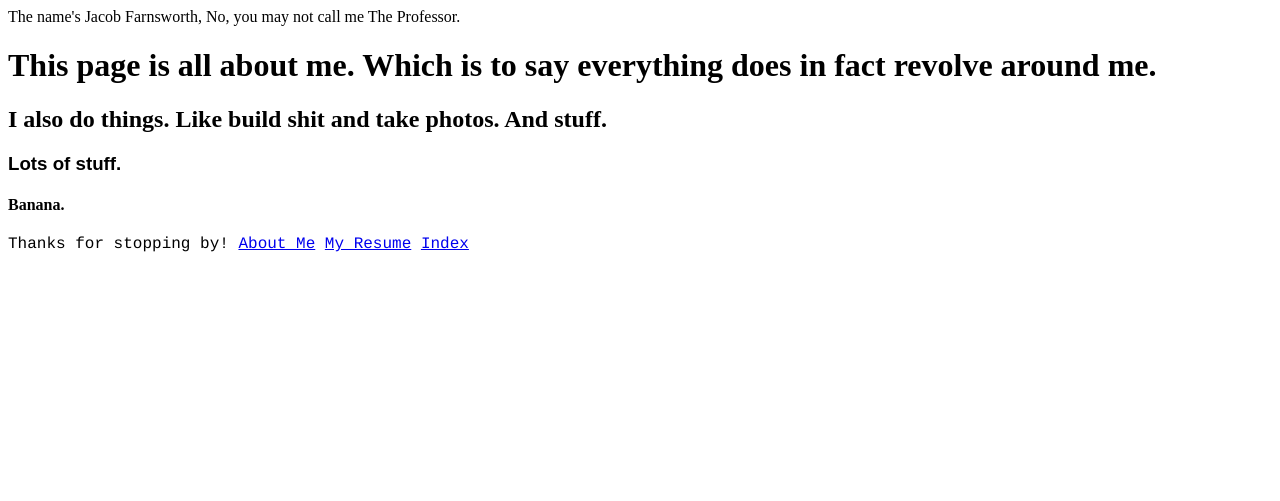
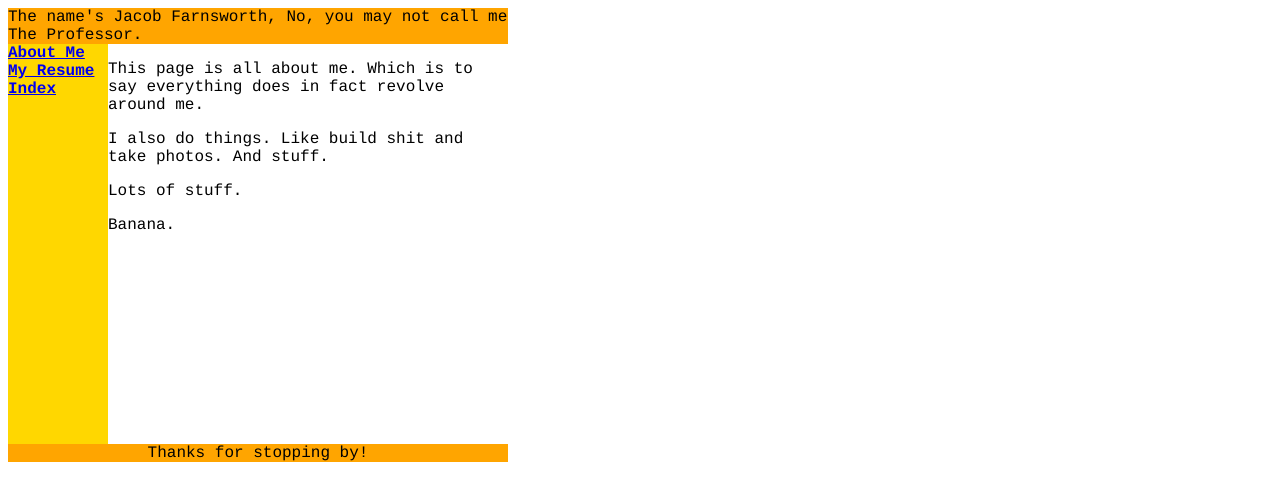
Before and after one commit to baroquebloke/flaskr, a Flask app: page / in a window 1280 px wide. Shown: the top 501 px of the page. Run offline with Flask 2, Linux system fonts and the light colour scheme.

Commit message:
added basic layout and organized style.css

```diff
--- a/static/style.css
+++ b/static/style.css
@@ -1,23 +1,33 @@
-header {
-  font-family: papyrus;
+.container
+{
+  font-family: courier;
+  width: 500px;
 }
 
-body {
-  font-family: sans-serif;
+.header
+{
+  background-color: #FFA500;
 }
 
-h1 {
-  font-family: droid;
+.menu
+{
+  background-color: #FFD700;
+  height: 400px;
+  width: 100px;
+  float: left;
 }
 
-h2 {
-  font-family: times-newroman ;
+.page-content
+{
+  background-color: #EEEEEE;
+  height: 400px;
+  width: 400px;
+  float: left;
 }
 
-p {
-  font-family: papyrus;
+.page-footer
+{
+  background-color: #FFA500;
+  clear: both;
+  text-align: center;
 }
-
-footer {
-  font-family: courier;
-}
--- a/templates/about_me.html
+++ b/templates/about_me.html
@@ -1,18 +1,17 @@
 {% extends "layouts/base.html" %}
 
 {% block content %}
-<h1>
+<p>
 This page is all about me.  Which is to say everything does in fact revolve around me.
-</h1>
-<h2>
+</p>
+<p>
 I also do things.  Like build shit and take photos.  And stuff.
-</h2>
-<h3>
+</p>
+<p>
 Lots of stuff.
-</h3>
-<h4>
-  <p>
-    Banana.
-  </p>
-</h4>
+</p>
+<p>
+Banana.
+</p>
+
 {% endblock %}
--- a/templates/index.html
+++ b/templates/index.html
@@ -4,4 +4,7 @@
 <h1>
   Now What?
 </h1>
+<p>
+  I think maybe I should just delete this page...
+</p>
 {% endblock %}
--- a/templates/layouts/base.html
+++ b/templates/layouts/base.html
@@ -6,24 +6,29 @@
     <link rel="stylesheet" type="text/css" href="/static/style.css"/>
   </head>
   <body>
+    <div class="container">
+    <div class="header">
     {% block page_header %}
-    <header class="page-header">
+    <header>
       The name's Jacob Farnsworth,
           No, you may not call me The Professor.
-    </header>
+    </header></div>
     {% endblock page_header %}
-
+      <div class="menu">
+        <b><a href="http://0.0.0.0:5000/about_me">About Me</a></b><br>
+        <b><a href="http://0.0.0.0:5000/resume">My Resume</a></b><br>
+        <b><a href="http://0.0.0.0:5000/index">Index</a></b>
+      </div>
+    {% block content %}
     <div class="page-content">
-      {% block content %}{% endblock %}
     </div>
-
+    {% endblock %}
     {% block page_footer %}
-    <footer class="page-footer">
+    <div class="page-footer">
+    <footer>
       Thanks for stopping by!
-      <a href="http://0.0.0.0:5000/about_me">About Me</a>
-      <a href="http://0.0.0.0:5000/resume">My Resume</a>
-      <a href="http://0.0.0.0:5000/index">Index</a>
-    </footer>
+    </footer></div>
     {% endblock page_footer %}
+  </div>
   </body>
 </html>
```
